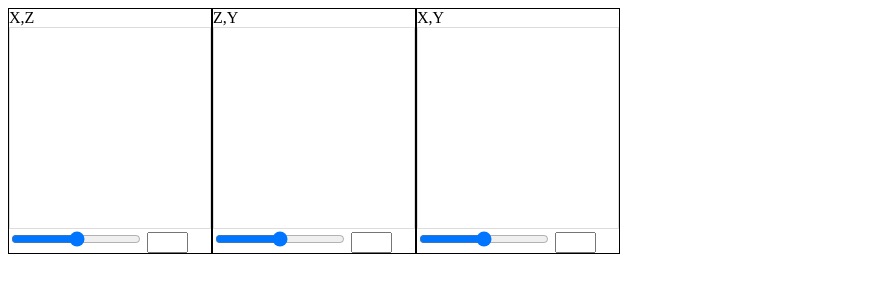
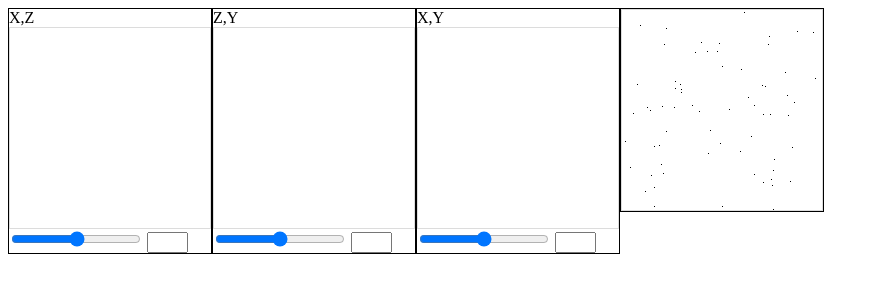
Before and after one commit to Benj4/sliceoflife, a plain HTML site: page index.html in a window 1280 px wide. Shown: the whole page, without its empty margins (0-879 px from the left). Drawn offline with Linux system fonts and the light colour scheme.

Commit message:
view top

```diff
--- a/core.js
+++ b/core.js
@@ -8,16 +8,16 @@ world = {
 
     newl: function(l, position) { // al crearce una nueva vida
 
-        if(typeof l == 'undefined'){
+        if(typeof l == 'undefined' || l == null){
             l = new L();
         }
         if(typeof position == 'undefined'){
-            position = [Math.floor((Math.random()*world.x)+1),
-                        (world.y),
-                        Math.floor((Math.random()*world.z)+1)];
+            position = [Math.floor((Math.random()*world.x)),
+                        (world.y - 1),
+                        Math.floor((Math.random()*world.z))];
         }
 
-        for (var yy = world.y; yy > 0; yy--){
+        for (var yy = world.y - 1; yy > 0; yy--){
             if(world.earht[position[0]][yy][position[2]] !== 0){
                 position[1] = yy + 1;
                 break;
@@ -37,7 +37,7 @@ god = {
 
     createEarht: function(){
         var m = [Math.floor((Math.random()*world.x)+1), Math.floor((Math.random()*world.y)+1), Math.floor((Math.random()*world.z)+1)];
-        console.log(m);
+//        console.log(m);
 
         for (var xx = 0; xx < world.x; xx++){
             world.earht[xx] = [];
@@ -62,6 +62,7 @@ god = {
             }
         }
         // crear el terreno con diferentes materias
+
     },
 
     step: function(){
@@ -199,6 +200,23 @@ function viewx(xx, evitaloop){
 
 }
 
+function viewtop(){
+
+    var canvas = document.getElementById('topview');
+    var context = canvas.getContext('2d');
+
+    context.clearRect(0, 0, canvas.width, canvas.height);
+
+
+    for(var l in world.eles){
+      context.strokeStyle = "#000000";
+      context.fillRect(world.eles[l]['position'][0],world.eles[l]['position'][2],1,1);
+//      console.log(world.eles[l]);
+    }
+
+
+}
+
 function view(x, y, z){
 
     viewx(x);
--- a/index.html
+++ b/index.html
@@ -45,7 +45,9 @@
                 <input id="slider3" type="range" min="0" max="199" step="1" class="slider" onchange="printValue('slider3','inputyrange'); viewx(parseInt(this.value));"/>
                 <input id="inputyrange" size="2" type="text" class="inputSlider">
             </div>
-
+            <div class="contenteje">
+                <canvas id="topview" width='200' height='200'></canvas>
+            </div>
 
         </div>
 
@@ -57,5 +59,32 @@
                 x.value = y.value;
             }
         </script>
+        <script>
+          for(var i = 0; i < 100; i++){
+            world.newl();
+          }
+
+
+          smootrender();
+          function smootrender(){
+            viewtop();
+            setTimeout(function(){smootrender()}, 100);
+          }
+
+//          setInterval(function(){ viewtop(); }, 500);
+
+          setInterval(function(){
+
+              for(var l in world.eles){
+                var newx = Math.floor((Math.random()* 3) - (Math.random()* 2));
+                var newy = Math.floor((Math.random()* 3) - (Math.random()* 2));
+                world.eles[l]['position'][0] = world.eles[l]['position'][0] + newx;
+                world.eles[l]['position'][2] = world.eles[l]['position'][2] + newy;
+              }
+
+          }, 1);
+
+
+        </script>
     </body>
 </html>
--- a/l.js
+++ b/l.js
@@ -34,6 +34,3 @@ function L(){
 
 
 }
-
-
-var l = new L();
```
Also changed, not shown: nbproject/private/private.xml (+7 -0 lines).
